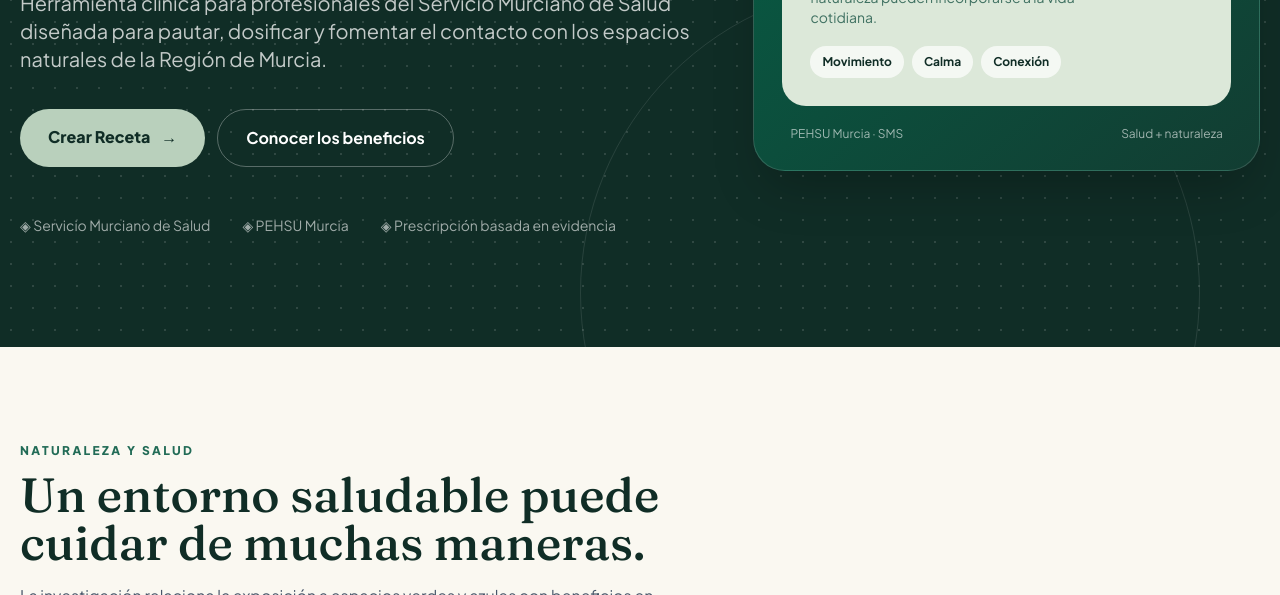
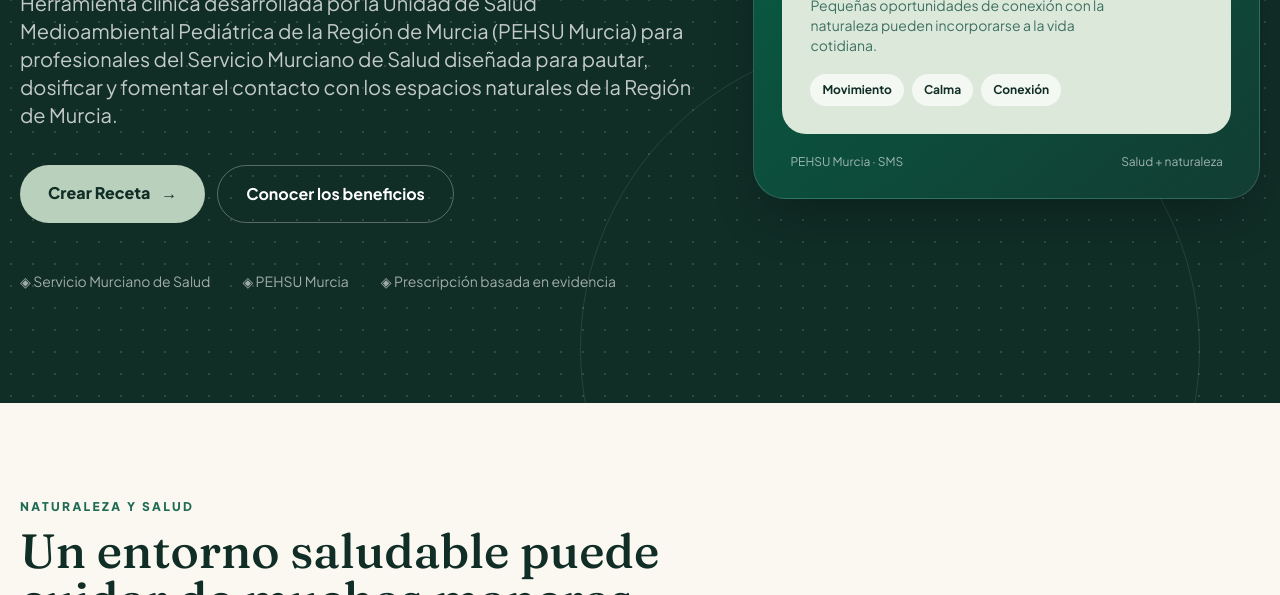
Before and after one commit to Frandiaz7/RecetaNaturaleza, a plain HTML site: page index.html in a window 1280 px wide. Shown: the part 505-1100 px from the top of the page. Drawn offline with nearby package versions, Linux system fonts and the light colour scheme.

Commit message:
Update index.html

```diff
--- a/index.html
+++ b/index.html
@@ -80,7 +80,7 @@ tailwind.config = {
   Prescribir naturaleza es <span class="italic text-sage-300">prescribir salud</span>.
 </h1>
 <p class="mt-7 text-lg md:text-xl leading-relaxed text-white/75 max-w-2xl">
-  Herramienta clínica para profesionales del Servicio Murciano de Salud diseñada para pautar, dosificar y fomentar el contacto con los espacios naturales de la Región de Murcia.
+  Herramienta clínica desarrollada por la Unidad de Salud Medioambiental Pediátrica de la Región de Murcia (PEHSU Murcia) para profesionales del Servicio Murciano de Salud diseñada para pautar, dosificar y fomentar el contacto con los espacios naturales de la Región de Murcia.
 </p>
       <div class="flex flex-wrap gap-3 mt-9">
         <a href="#crear-receta" class="bg-sage-300 hover:bg-white text-forest-950 font-extrabold rounded-full px-7 py-4 transition">Crear Receta <span class="ml-2">→</span></a>
```
